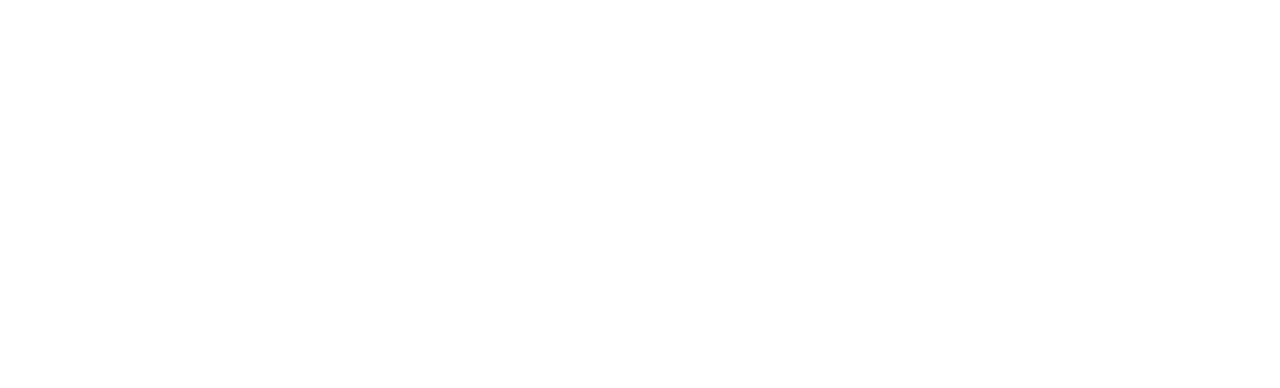
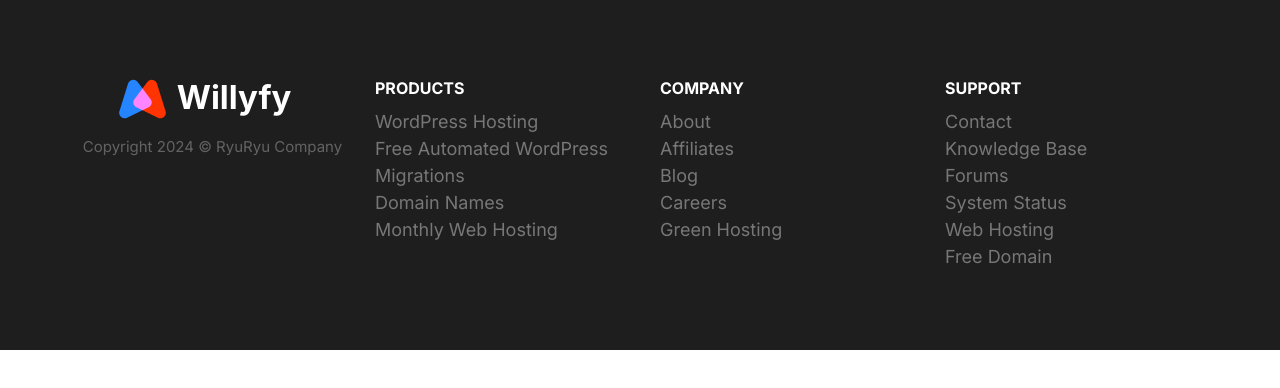
Before and after one commit to TEIKOU2023/willyfy, a plain HTML site: page index.html in a window 1280 px wide. Drawn offline with Linux system fonts and the light colour scheme.

Commit message:
Build the footer component.

```diff
--- a/css/style.css
+++ b/css/style.css
@@ -624,6 +624,7 @@ a {
 
 .block__header {
   text-align: center;
+  margin-bottom: 4rem;
 }
 
 .block__heading {
@@ -721,7 +722,6 @@ a {
 
 /* Hero */
 
-
 .hero__tagline {
   font-size: 2rem;
   color: #b9c3cf;
@@ -814,7 +814,78 @@ a {
   }
 
   .block-showcase__image > img {
-    width:auto;
+    width: auto;
     max-width: 700px;
   }
 }
+
+/* Footer */
+
+.footer a {
+  color:#777;
+  transition: 0.3s;
+}
+
+.footer a:hover {
+  color: #fff;
+}
+
+.footer__section {
+  padding: 2rem;
+  border-bottom: 1px solid #393939;
+}
+
+.footer__section .list {
+  margin: 0;
+}
+
+.footer__heading {
+  text-transform: uppercase;
+}
+
+.footer__brand {
+  margin-top: 5rem;
+  text-align: center;
+}
+
+.footer__brand img {
+  width:100%;
+  max-width: 230px;
+}
+
+.footer__copyright {
+  font-size: 2.1rem;
+  color: #fff;
+  opacity: 0.3;
+}
+
+@media screen and (min-width: 768px) {
+  .footer__sections {
+    grid-template-columns: repeat(auto-fit, minmax(10rem, 1fr));
+  }
+
+  .footer .collapsible__chevron {
+    display: none;
+  }
+
+  .footer .collapsible__content {
+    opacity: 1;
+    max-height: 1;
+  }
+  .footer__brand {
+    order: -1;
+    margin-top: 1rem;
+  }
+
+  .footer__copyright {
+    font-size: 1.5rem;
+  }
+
+  .footer__section {
+    border: 0;
+  }
+
+  .footer__heading {
+    font-size: 1.6rem;
+  }
+}
--- a/index.html
+++ b/index.html
@@ -14,6 +14,72 @@
     <link rel="stylesheet" href="css/style.css" />
   </head>
   <body>
+    <footer class="footer block block--dark footer">
+      <div class="container grid footer__sections">
+        <section class="collapsible collapsible--expanded footer__section">
+          <header class="collapsible__header">
+            <h2 class="collapsible__heading footer__heading">PRODUCTS</h2>
+            <img
+              class="icon icon--white collapsible__chevron"
+              src="images/chevron.svg"
+              alt=""
+            />
+          </header>
+          <div class="collapsible__content">
+            <ul class="list">
+              <li><a href="#">WordPress Hosting</a></li>
+              <li><a href="#">Free Automated WordPress</a></li>
+              <li><a href="#">Migrations</a></li>
+              <li><a href="#">Domain Names</a></li>
+              <li><a href="#">Monthly Web Hosting</a></li>
+            </ul>
+          </div>
+        </section>
+        <section class="collapsible collapsible--expanded footer__section">
+          <header class="collapsible__header">
+            <h2 class="collapsible__heading footer__heading">COMPANY</h2>
+            <img
+              class="icon icon--white collapsible__chevron"
+              src="images/chevron.svg"
+              alt=""
+            />
+          </header>
+          <div class="collapsible__content">
+            <ul class="list">
+              <li><a href="#">About</a></li>
+              <li><a href="#">Affiliates</a></li>
+              <li><a href="#">Blog</a></li>
+              <li><a href="#">Careers</a></li>
+              <li><a href="#">Green Hosting</a></li>
+            </ul>
+          </div>
+        </section>
+        <section class="collapsible collapsible--expanded footer__section">
+          <header class="collapsible__header">
+            <h2 class="collapsible__heading footer__heading">SUPPORT</h2>
+            <img
+              class="icon icon--white collapsible__chevron"
+              src="images/chevron.svg"
+              alt=""
+            />
+          </header>
+          <div class="collapsible__content">
+            <ul class="list">
+              <li><a href="#">Contact</a></li>
+              <li><a href="#">Knowledge Base</a></li>
+              <li><a href="#">Forums</a></li>
+              <li><a href="#">System Status</a></li>
+              <li><a href="#">Web Hosting</a></li>
+              <li><a href="#">Free Domain</a></li>
+            </ul>
+          </div>
+        </section>
+        <section class="footer__brand">
+          <img src="images/logo.svg" alt="" />
+          <p class="footer__copyright">Copyright 2024 © RyuRyu Company</p>
+        </section>
+      </div>
+    </footer>
     <script src="js/main.js"></script>
   </body>
 </html>
```
Also changed, not shown: components/TestmonialBlock.html (added, +48 -0 lines), components/footer.html (added, +66 -0 lines).
